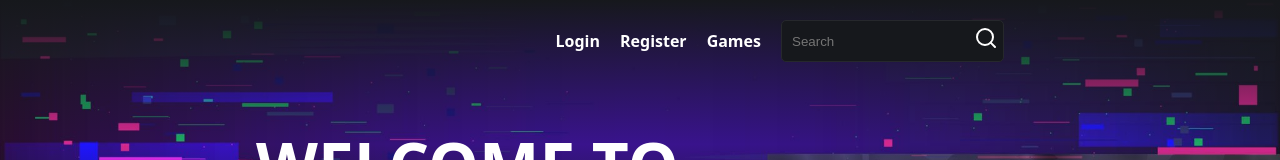
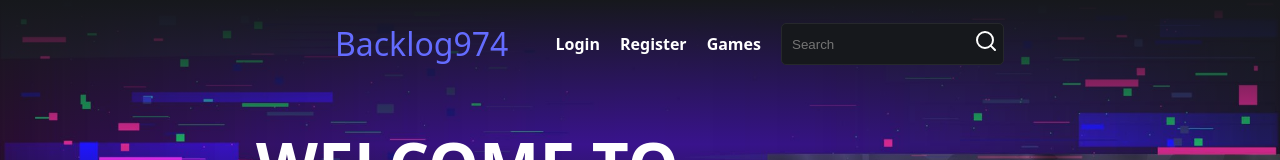
Before and after one commit to RomainDoyen/landingPage, a React (Vite) app: page / in a window 1280 px wide. Shown: the top 160 px of the page. Built offline with nearby package versions, Linux system fonts and the light colour scheme; no server answers.

Commit message:
ajout du titre du site et modification du css

```diff
--- a/src/components/ui/Header.tsx
+++ b/src/components/ui/Header.tsx
@@ -13,6 +13,9 @@ export default function Header() {
                     <Image src={banner} alt="Hero Image" />
                 </div>
                 <nav className="nav-container">
+                    <div className="site-title">
+                        <Link to="/">Backlog974</Link>
+                      </div>
                     <div className="nav-links">
                         <a href="#">Login</a>
                         <a href="#">Register</a>
--- a/src/styles/Header.css
+++ b/src/styles/Header.css
@@ -1,6 +1,13 @@
 .header {
     width: 80%;
     padding: 20px 0;
+}
+
+.site-title {
+  font-size: 2rem;
+  font-weight: bold;
+  color: #ebebeb;
+  margin-left: 335px;
 }
 
 .hero-image {
@@ -42,7 +49,7 @@
     height: 100%;
     display: flex;
     align-items: center;
-    justify-content: flex-end;
+    justify-content: space-between;
     margin-right: 20px;
 }
 
```
